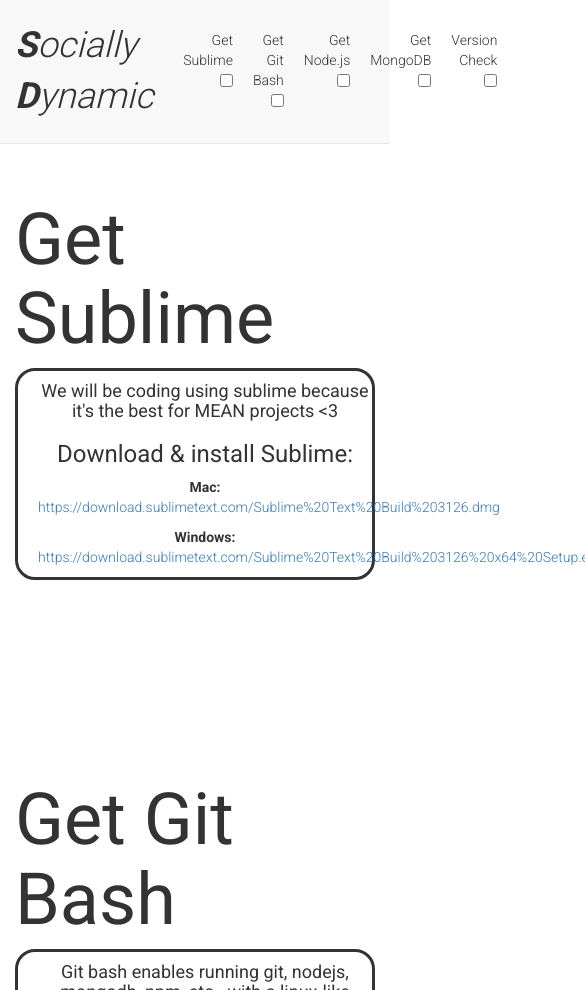
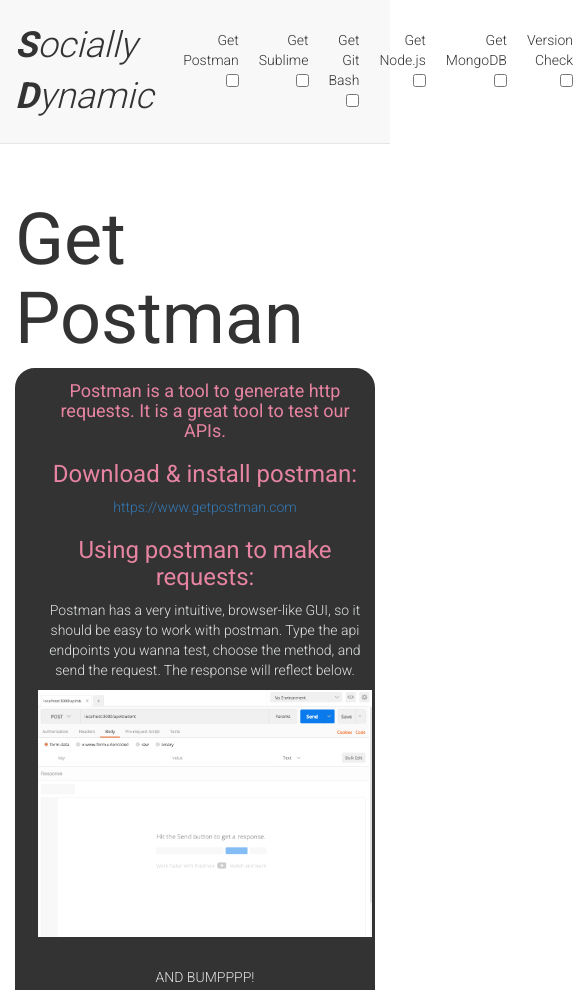
Before and after one commit to nhatminhbeo/CSE-110-Team-Info, a website: page public/index.html in a window 390 px wide. Shown: the top 990 px of the page, 585 px wide, since content can reach past the window. Drawn offline with nearby package versions, Linux system fonts and the light colour scheme.

Commit message:
update postmen + style

```diff
--- a/public/index.html
+++ b/public/index.html
@@ -16,6 +16,10 @@
 	    <div class="row">
 	    	<p class="col-sm-4" id="teamname"><i><b>S</b>ocially <b><i>D</i></b>ynamic</i></p>
 	      <nav id = "checkbox-container" class="col-sm-8 text-right">
+	      		<p class="nav">
+	  				Get Postman
+	  				<input class="nav" type="checkbox" id="postman"/>
+	  			</p>
 				<p class="nav">
 	  				Get Sublime
 	  				<input class="nav" type="checkbox" id="sublime"/>
@@ -47,6 +51,34 @@
 
 
   <section class="container">
+  	<div class="row">
+      <figure class="col-sm-12">
+      	<div class="card">
+	        <h2 id="sublime" class="title">Get Postman</h2>
+	        <div class="body">
+	        	<h4>
+	        		Postman is a tool to generate http requests. It is a great tool to test our APIs.
+	        	</h4>
+	        	<h3>Download & install postman:</h3>
+	        		<p><a href="https://www.getpostman.com">https://www.getpostman.com</a></p>
+
+	        	<h3>Using postman to make requests:</h3>
+	        		<p>Postman has a very intuitive, browser-like GUI, so it should be easy to work with postman. Type the api endpoints you wanna test, choose the method, and send the request. The response will reflect below.</p>
+	        		<img class="post" src="7.PNG">
+	  				<p> AND BUMPPPP! </p>
+	  				<img class="post" src="8.PNG">
+
+	  				<p>In order to change the body of a request, (body of request is where information is sent to the server from frontend), click on tab body, choose x-www-form-urlencoded option, and fill in the fields in JSON format.</p>
+
+	  				<img class="post" src="9.PNG">
+	  				<p> Here i'm telling the /api/student/ to response what ever is in request.body </p>
+	  				<img class="post" src="10.PNG">
+
+	        </div>
+	    </div>
+      </figure>
+    </div>
+
     <div class="row">
       <figure class="col-sm-12">
       	<div class="card">
--- a/public/main.css
+++ b/public/main.css
@@ -1,6 +1,7 @@
 body {
   font-family: 'Roboto', sans-serif;
   font-weight: 300;
+  background-color: white
 }
 
 header {
@@ -112,16 +113,21 @@
   border-style: solid;
   border-radius: 20px;
   text-align: center;
+  background-color: #333
 }
 
 img.post{
-  padding-left: 300px;
-  padding-right: 300px;
+  max-width:800px;
 }
 
 p.nav:hover{
   font-size: 15px;
 }
 
-p.nav {
+div .body p {
+  color: #e0e2e4;
 }
+
+div .body h2,h3,h4 {
+  color: #e784a2
+}
```
Also changed, not shown: server.js (+8 -0 lines), test.js (added, +29 -0 lines), public/10.PNG (added), public/7.PNG (added), public/8.PNG (added), public/9.PNG (added).
